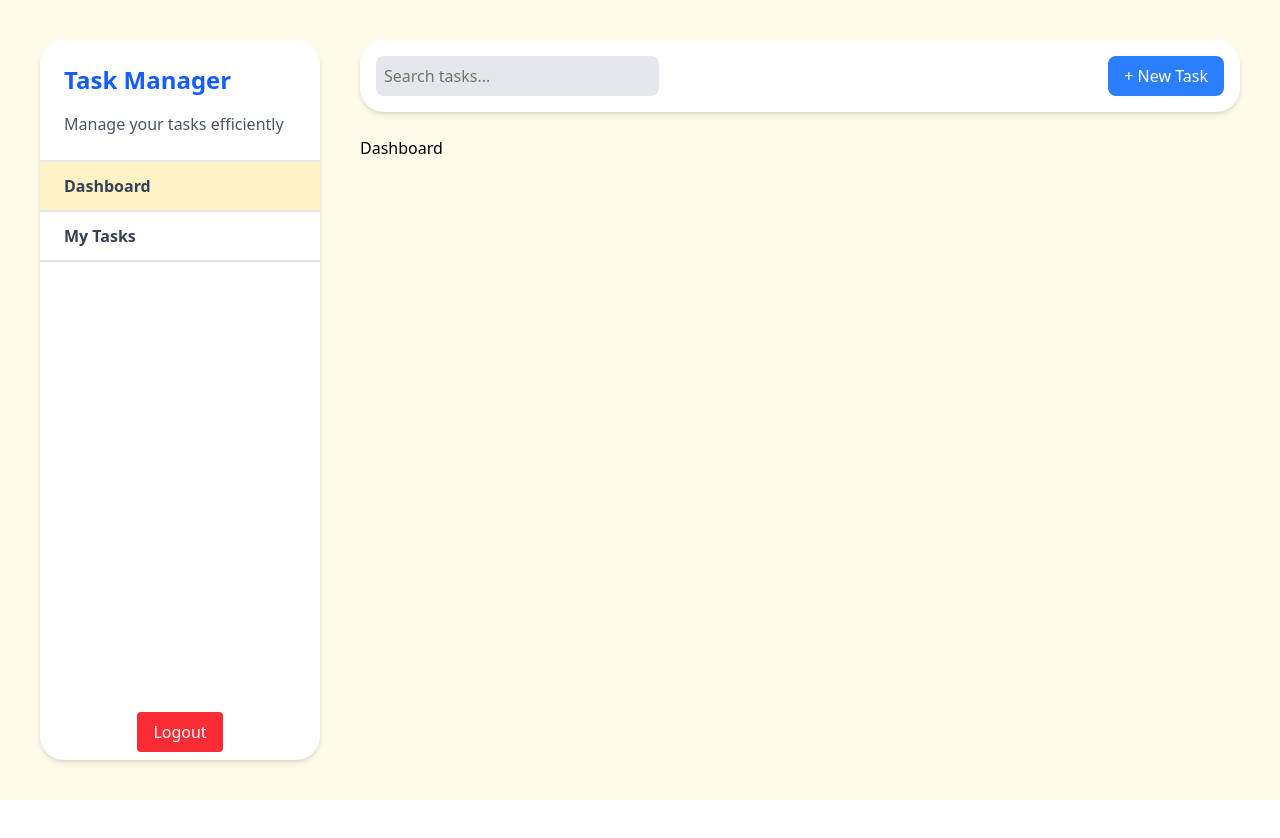
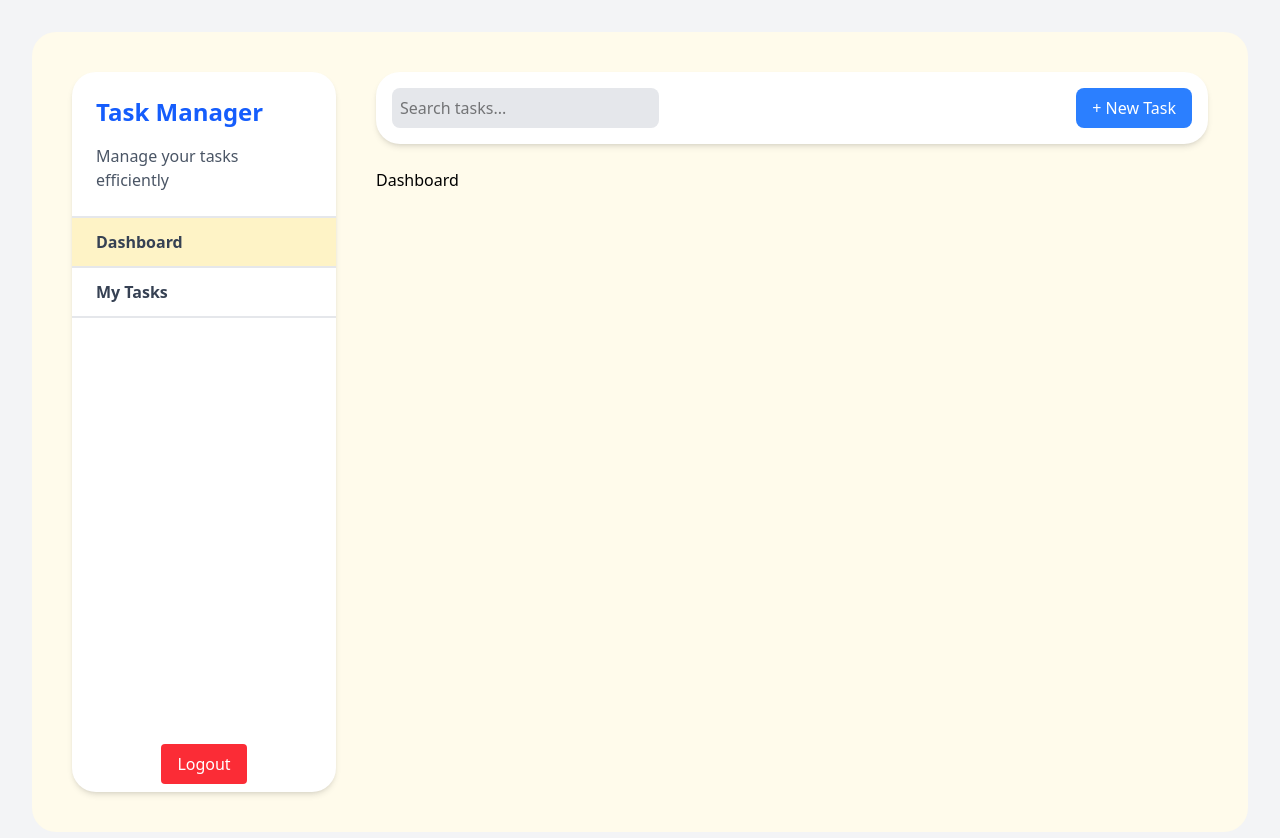
Before and after one commit to Safdari10/task-manager, a Next.js app in the folder frontend/: page /dashboard in a window 1280 px wide. Shown: the top 838 px of the page. Before the commit the page ends 800 px from the top, so only its background shows below. Built offline with nearby package versions, Linux system fonts and the light colour scheme.

Commit message:
Add margin and rounded corners to TaskManager layout for improved aesthetics

```diff
--- a/frontend/src/app/dashboard/page.tsx
+++ b/frontend/src/app/dashboard/page.tsx
@@ -11,7 +11,7 @@ const TaskManager = () => {
 
   return (
     <div className="flex items-center justify-center w-full h-full bg-gray-100">
-      <div className="flex items-start justify-center w-full h-full max-w-[1280px] bg-amber-50 ">
+      <div className="flex items-start justify-center w-full h-full max-w-[1280px] m-8 bg-amber-50 rounded-3xl">
         <div className="w-1/4 h-screen py-10 pl-10">
           <SidePanel openTab={openTab} setOpenTab={setOpenTab} />
         </div>
```
